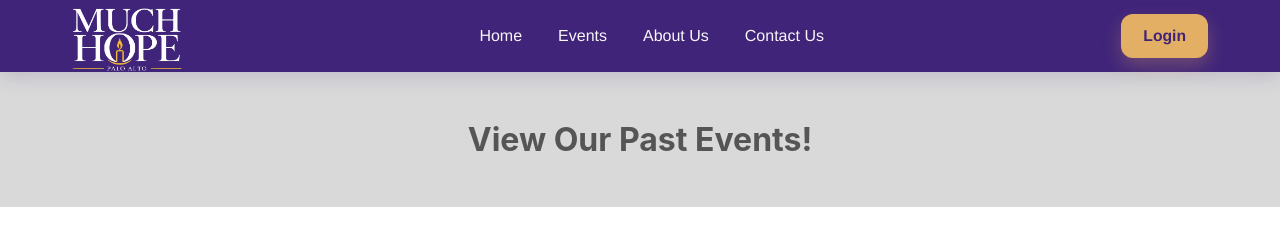
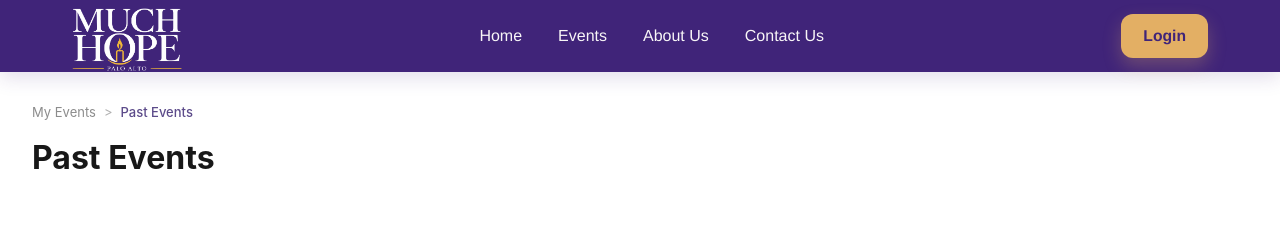
Before and after one commit to KailuanLiu/muchhope-2526, a Next.js app in the folder apps/frontend/: page /Events/PastEvents in a window 1280 px wide. Shown: the top 249 px of the page. Built offline with nearby package versions, Linux system fonts and the light colour scheme; no server answers.

Commit message:
Feat: Make breadcrumb headers look like Admin >Manage Users  from issue 98

```diff
--- a/apps/frontend/src/app/Events/PastEvents/page.tsx
+++ b/apps/frontend/src/app/Events/PastEvents/page.tsx
@@ -2,6 +2,7 @@
 
 // src/app/events/pastevents
 import { useEffect, useState } from "react";
+import Link from "next/link";
 import AuthLayout from "../../AuthLayout";
 import styles from "../../../styles/pastEvents.module.css";
 import EventCard from "../../../components/EventCard";
@@ -47,8 +48,15 @@ export default function PastEventsPage() {
 
   return (
     <AuthLayout>
-      <div className={styles.hero}>
-        <h1 className={styles.heroTitle}>View Our Past Events!</h1>
+      <div className={styles.pageHeader}>
+        <div className={styles.breadcrumb}>
+          <Link href="/Events/Upcoming" className={styles.breadcrumbLink}>
+            My Events
+          </Link>
+          <span className={styles.breadcrumbSeparator}>&gt;</span>
+          <span className={styles.activeBreadcrumb}>Past Events</span>
+        </div>
+        <h1 className={styles.pageTitle}>Past Events</h1>
       </div>
       <main className={styles.mainContent}>
         {isLoading && <p className={styles.loadingText}>Loading past events...</p>}
--- a/apps/frontend/src/styles/adminprofile.module.css
+++ b/apps/frontend/src/styles/adminprofile.module.css
@@ -5,11 +5,38 @@
   box-sizing: border-box;
 }
 
+.breadcrumb {
+  display: flex;
+  align-items: center;
+  gap: 8px;
+  margin-bottom: 18px;
+  font-size: 13px;
+  color: #8c8c8c;
+}
+
+.breadcrumbLink {
+  color: #8c8c8c;
+  text-decoration: none;
+}
+
+.breadcrumbLink:hover {
+  text-decoration: underline;
+}
+
+.breadcrumbSeparator {
+  color: #b0b0b0;
+}
+
+.activeBreadcrumb {
+  color: #5c4b8a;
+  font-weight: 500;
+}
+
 .pageTitle {
   font-size: 2rem;
   font-weight: 700;
-  margin-bottom: 2rem;
-  color: #111;
+  color: #181818;
+  margin: 0 0 2rem;
 }
 
 .profileHeader {
--- a/apps/frontend/src/styles/pastEvents.module.css
+++ b/apps/frontend/src/styles/pastEvents.module.css
@@ -19,22 +19,42 @@
   margin-left: 60px;
 }
 
-.hero {
-  width: 100%;
-  padding: 3rem 2rem;
-  background-color: #d9d9d9;
+.pageHeader {
+  padding: 2rem 2rem 0;
+}
+
+.breadcrumb {
   display: flex;
   align-items: center;
-  justify-content: center;
-  box-sizing: border-box;
-  margin: 0;
+  gap: 8px;
+  margin-bottom: 18px;
+  font-size: 13px;
+  color: #8c8c8c;
 }
 
-.heroTitle {
+.breadcrumbLink {
+  color: #8c8c8c;
+  text-decoration: none;
+}
+
+.breadcrumbLink:hover {
+  text-decoration: underline;
+}
+
+.breadcrumbSeparator {
+  color: #b0b0b0;
+}
+
+.activeBreadcrumb {
+  color: #5c4b8a;
+  font-weight: 500;
+}
+
+.pageTitle {
   font-size: 2rem;
   font-weight: 700;
-  color: #555;
-  margin: 0;
+  color: #181818;
+  margin: 0 0 1.5rem;
 }
 
 .pastEventsList {
--- a/apps/frontend/src/styles/profile.module.css
+++ b/apps/frontend/src/styles/profile.module.css
@@ -7,11 +7,38 @@
   box-sizing: border-box;
 }
 
+.breadcrumb {
+  display: flex;
+  align-items: center;
+  gap: 8px;
+  margin-bottom: 18px;
+  font-size: 13px;
+  color: #8c8c8c;
+}
+
+.breadcrumbLink {
+  color: #8c8c8c;
+  text-decoration: none;
+}
+
+.breadcrumbLink:hover {
+  text-decoration: underline;
+}
+
+.breadcrumbSeparator {
+  color: #b0b0b0;
+}
+
+.activeBreadcrumb {
+  color: #5c4b8a;
+  font-weight: 500;
+}
+
 .pageTitle {
   font-size: 2rem;
   font-weight: 700;
-  color: #000000;
-  margin-bottom: 2rem;
+  color: #181818;
+  margin: 0 0 2rem;
 }
 
 /* Profile Header */
--- a/apps/frontend/src/styles/upcomingEvents.module.css
+++ b/apps/frontend/src/styles/upcomingEvents.module.css
@@ -25,20 +25,42 @@
   padding-bottom: 4rem;
 }
 
-.hero {
-  width: 100%;
-  padding: 3rem 2rem;
-  display: flex;
-  align-items: left;
-  justify-content: left;
-  box-sizing: border-box;
+.pageHeader {
+  padding: 2rem 2rem 0;
 }
 
-.heroTitle {
-  font-size: 2.4rem;
+.breadcrumb {
+  display: flex;
+  align-items: center;
+  gap: 8px;
+  margin-bottom: 18px;
+  font-size: 13px;
+  color: #8c8c8c;
+}
+
+.breadcrumbLink {
+  color: #8c8c8c;
+  text-decoration: none;
+}
+
+.breadcrumbLink:hover {
+  text-decoration: underline;
+}
+
+.breadcrumbSeparator {
+  color: #b0b0b0;
+}
+
+.activeBreadcrumb {
+  color: #5c4b8a;
+  font-weight: 500;
+}
+
+.pageTitle {
+  font-size: 2rem;
   font-weight: 700;
-  color: black;
-  margin: 0;
+  color: #181818;
+  margin: 0 0 1.5rem;
 }
 
 .eventGrid {
```
Also changed, not shown: apps/frontend/src/app/Events/Upcoming/page.tsx (+7 -4 lines), apps/frontend/src/app/Profile/page.tsx (+9 -1 lines), apps/frontend/src/app/admin/profile/page.tsx (+9 -1 lines).
